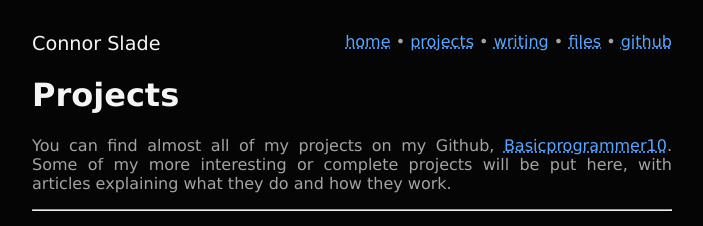
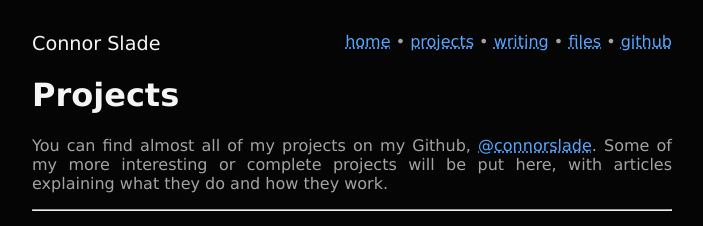
Before and after one commit to connorslade/connorcode, a SvelteKit app in the folder frontend/: page /projects in a window 1280 px wide. Shown: the top 226 px of the page, without its empty margins (288-991 px from the left). Built offline with nearby package versions, Linux system fonts and the light colour scheme.

Commit message:
Update github username

```diff
--- a/frontend/package.json
+++ b/frontend/package.json
@@ -35,9 +35,7 @@
 	},
 	"type": "module",
 	"dependencies": {
-		"domhandler": "^5.0.3",
 		"html-svelte-parser": "^1.0.0",
-		"htmlparser2": "^9.1.0",
 		"humanize-duration": "^3.32.0"
 	}
 }
--- a/frontend/src/lib/consts.ts
+++ b/frontend/src/lib/consts.ts
@@ -1,3 +1,3 @@
 export const VERSION: string = '3.0.0';
-export const GITHUB: string = 'https://github.com/Basicprogrammer10';
-export const SITE_REPO: string = 'Basicprogrammer10/connorcode';
+export const GITHUB: string = 'https://github.com/connorslade';
+export const SITE_REPO: string = 'connorslade/connorcode';
--- a/frontend/src/routes/projects/+page.svelte
+++ b/frontend/src/routes/projects/+page.svelte
@@ -23,7 +23,7 @@
 				"Website for Ridge Computer Science Club's yearly hackathon, Ridgehacks! Written as a single page Svelte app.",
 			date: 'February 2, 2024',
 			link: 'https://ridgehacks.us',
-			github: 'https://github.com/Basicprogrammer10/ridgehacks2024'
+			github: 'https://github.com/connorslade/ridgehacks2024'
 		},
 		{
 			name: 'dm42',
@@ -31,7 +31,7 @@
 				"Program compiler for the Free42 HP42 emulator and some miscellaneous programs. Many of which are for my AP Statistics class, because I just can't be normal and use a TI-84.",
 			date: 'July 16, 2023',
 			link: null,
-			github: 'https://github.com/Basicprogrammer10/dm42'
+			github: 'https://github.com/connorslade/dm42'
 		}
 	];
 </script>
@@ -39,7 +39,7 @@
 <h1>Projects</h1>
 
 <p>
-	You can find almost all of my projects on my Github, <Link href={GITHUB}>Basicprogrammer10</Link>.
+	You can find almost all of my projects on my Github, <Link href={GITHUB}>@connorslade</Link>.
 	Some of my more interesting or complete projects will be put here, with articles explaining what
 	they do and how they work.
 </p>
```
Also changed, not shown: frontend/static/humans.txt.
